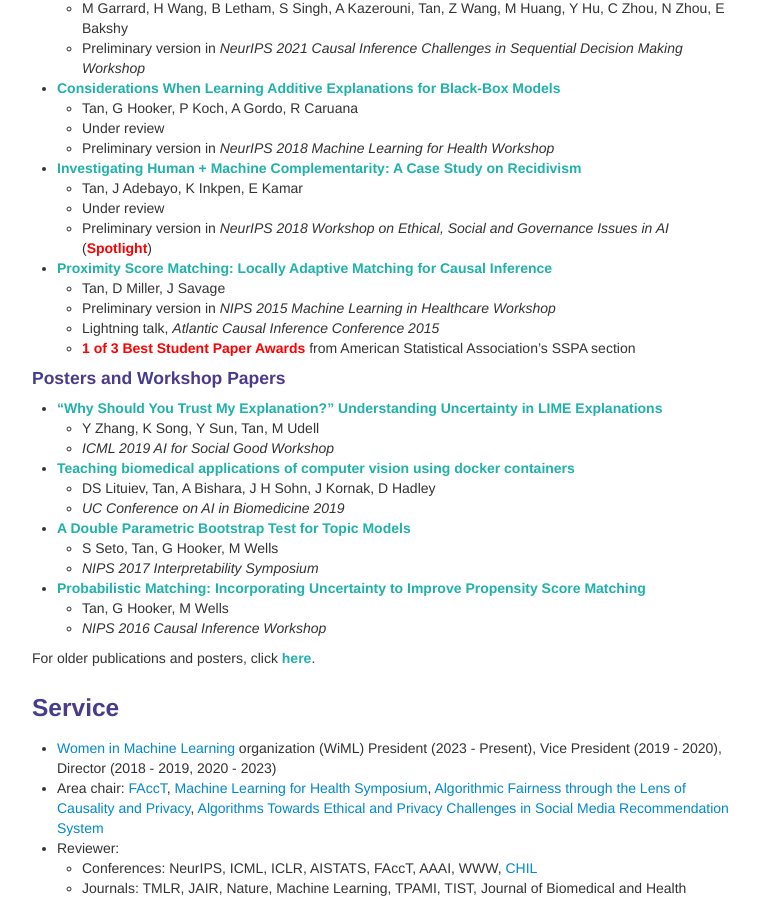
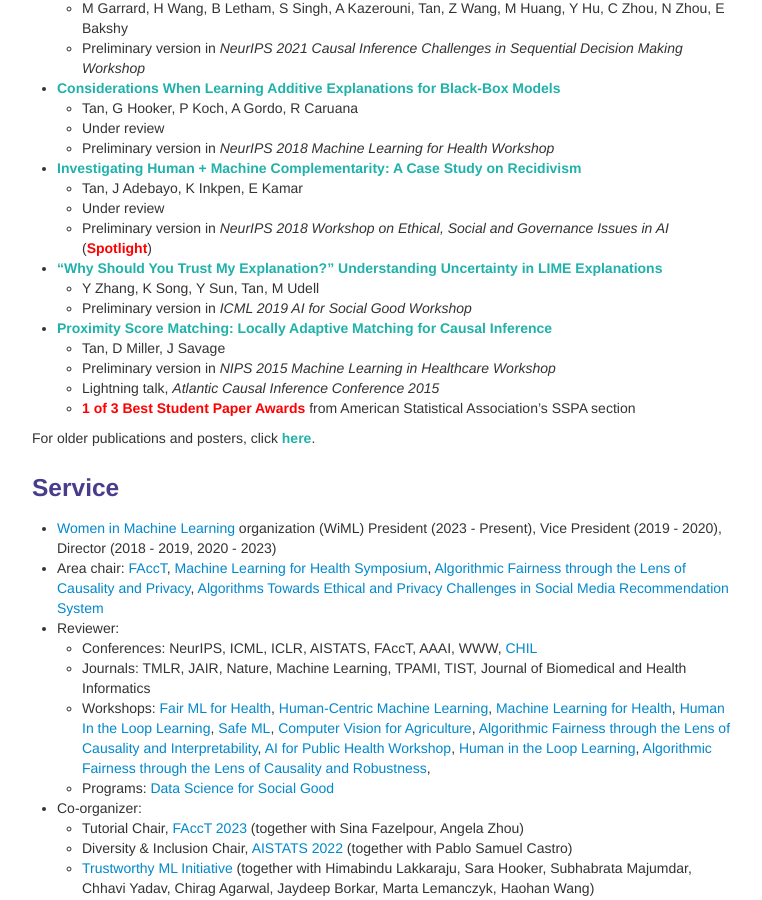
Before and after one commit to shftan/shftan.github.io, a Jekyll site: the page built from index.md, in a window 1280 px wide and 900 px high, scrolled down 2373 px. Shown: the whole window, without its empty margins (258-1020 px from the left). Built offline with Jekyll 4.4.1, drawn with Linux system fonts in a browser that asks for light colours.

Commit message:
Update index.md

```diff
--- a/index.md
+++ b/index.md
@@ -103,7 +103,7 @@ For other news, click <a class="paper" href="oldernews.html">here</a>.
    - L Yao, C Lo, I Nir, Tan, A Evnine, A Lerer, A Peysakhovich
    - Under review
    - Preliminary version in _Conference on Digital Experimentation 2021_ (<span class="highlight">Oral</span>)
-- <span class="paper">Using Explainable Boosting Machines (EBMs) to Detect Common Flaws in Data</span>
+- <a class="paper" href="https://link.springer.com/chapter/10.1007/978-3-030-93736-2_40">Using Explainable Boosting Machines (EBMs) to Detect Common Flaws in Data</a>
    - Z Chen, Tan, H Nori, K Inkpen, Y Lou, R Caruana
    - Preliminary version in _ECML-PKDD International Workshop and Tutorial on eXplainable Knowledge Discovery in Data Mining 2021_ (<span class="highlight">Oral</span>)
 - <span class="paper">Practical Policy Optimization with Personalized Experimentation</span>
@@ -117,25 +117,14 @@ For other news, click <a class="paper" href="oldernews.html">here</a>.
    - Tan, J Adebayo, K Inkpen, E Kamar
    - Under review
    - Preliminary version in _NeurIPS 2018 Workshop on Ethical, Social and Governance Issues in AI_ (<span class="highlight">Spotlight</span>)
+- <a class="paper" href="https://arxiv.org/abs/1904.12991">"Why Should You Trust My Explanation?" Understanding Uncertainty in LIME Explanations</a>
+   - Y Zhang, K Song, Y Sun, Tan, M Udell
+   - Preliminary version in _ICML 2019 AI for Social Good Workshop_
 - <span class="paper">Proximity Score Matching: Locally Adaptive Matching for Causal Inference</span>
    - Tan, D Miller, J Savage
    - Preliminary version in _NIPS 2015 Machine Learning in Healthcare Workshop_
    - Lightning talk, _Atlantic Causal Inference Conference 2015_
    - <span class="highlight">1 of 3 Best Student Paper Awards</span> from American Statistical Association's SSPA section
-
-<h4>Posters and Workshop Papers</h4>
-- <a class="paper" href="https://arxiv.org/abs/1904.12991">"Why Should You Trust My Explanation?" Understanding Uncertainty in LIME Explanations</a>
-   - Y Zhang, K Song, Y Sun, Tan, M Udell
-   - _ICML 2019 AI for Social Good Workshop_
-- <span class="paper">Teaching biomedical applications of computer vision using docker containers</span>
-   - DS Lituiev, Tan, A Bishara, J H Sohn, J Kornak, D Hadley
-   - _UC Conference on AI in Biomedicine 2019_
-- <a class="paper" href="https://arxiv.org/abs/1711.07104">A Double Parametric Bootstrap Test for Topic Models</a>
-   - S Seto, Tan, G Hooker, M Wells
-   - _NIPS 2017 Interpretability Symposium_
-- <a class="paper" href="http://www.homepages.ucl.ac.uk/~ucgtrbd/whatif/Paper23.pdf">Probabilistic Matching: Incorporating Uncertainty to Improve Propensity Score Matching</a>
-   - Tan, G Hooker, M Wells
-   - _NIPS 2016 Causal Inference Workshop_
 
 For older publications and posters, click <a class="paper" href="olderpublications.html">here</a>.
 
```
